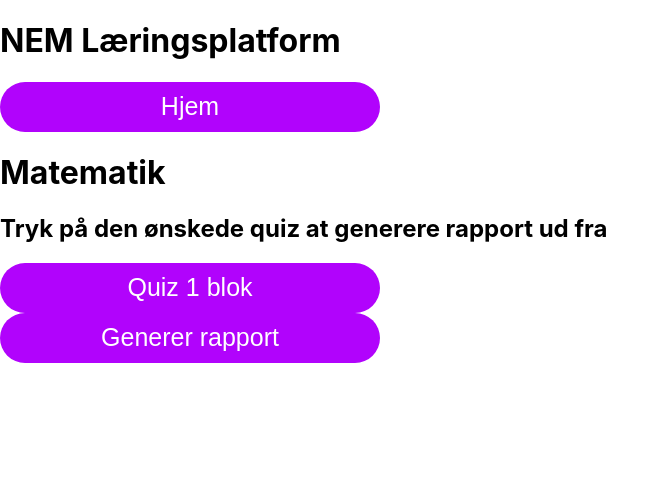
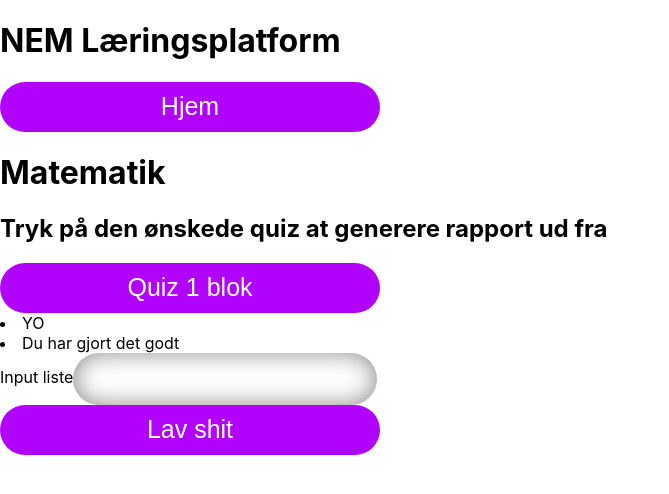
Before and after one commit to Hildan94/GRP1ProjectFinal, a React (Create React App) app in the folder web/: page /reports in a window 1280 px wide. Shown: the top 494 px of the page, without its empty margins (0-669 px from the left). Built offline with nearby package versions, Linux system fonts and the light colour scheme; no server answers.

Commit message:
now can add to list and show on screen from backend

```diff
--- a/web/src/index.js
+++ b/web/src/index.js
@@ -9,7 +9,7 @@ import Home from "./pages/home";
 import Quizzes from "./pages/quizzes";
 import Quiz from "./pages/quiz";
 import Quiznew from "./pages/quiznew";
-import Reports from "./pages/reports";
+import Reports from "./pages/Reports/reports";
 
 //<---------- Roboto font ---------->
 import '@fontsource/roboto/300.css';
--- a/web/src/pages/reports.js
+++ b/web/src/pages/Reports/reports.js
@@ -1,5 +1,9 @@
 import {useNavigate} from "react-router-dom";
 import {React} from "react";
+import {observer} from "mobx-react-lite";
+import {makeAutoObservable, runInAction} from "mobx";
+import {giraffeStore} from "../GiraffeStore";
+import {scores} from "./reportsStore";
 
 function Reports() {
 
@@ -8,8 +12,6 @@ function Reports() {
     const toHome = () => {
         navigate('/home')
     }
-
-
 
     return (
         <div>
@@ -25,11 +27,22 @@ function Reports() {
                 <button> Quiz 1 blok</button>
             </div>
             <div>
-                <button>Generer rapport</button>
+                {scores.scores.map((scoreName,key)=>
+                    <li key = {key}>{scoreName}</li>)}
+            </div>
+            <div>
+                <form>
+                    <label>
+                        Input liste
+                        <input type="text" name="password"/>
+                    </label>
+
+                </form>
+                <button onClick={()=> scores.addSomething("LALA")}> Lav shit </button>
             </div>
         </div>
     );
 
 }
 
-export default Reports;
+export default observer(Reports);
--- /dev/null
+++ b/web/src/pages/Reports/reportsStore.js
@@ -0,0 +1,28 @@
+import {makeAutoObservable, runInAction} from "mobx";
+
+
+const baseUrl = process.env.NODE_ENV === 'development' ?
+    "http://localhost:8080/":""; //Check if dev environment
+
+class ReportsStore{
+    scores = ["YO", "Du har gjort det godt"];
+
+    constructor() {
+        makeAutoObservable(this,{},{autoBind:true});
+        this.fetchString();
+    }
+
+    fetchString() {
+        fetch(baseUrl + "api/reports").then(
+            (response) => response.json().then(
+                (json) => runInAction(() => this.scores= json)
+            )
+        )
+    }
+
+    addSomething(something){
+       this.scores.push(something);
+    }
+}
+
+export const scores = new ReportsStore();
```
Also changed, not shown: 1 other file (tests, documents, lock files or other folders).
